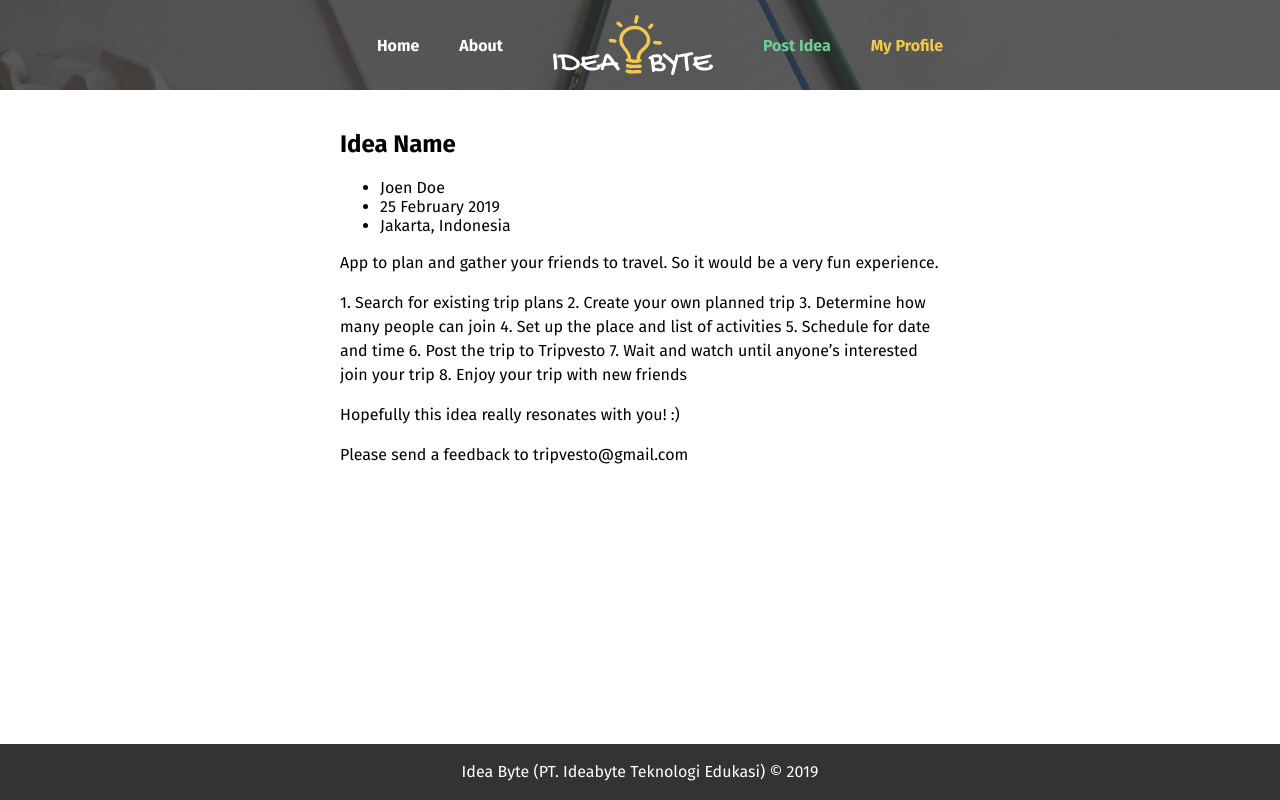
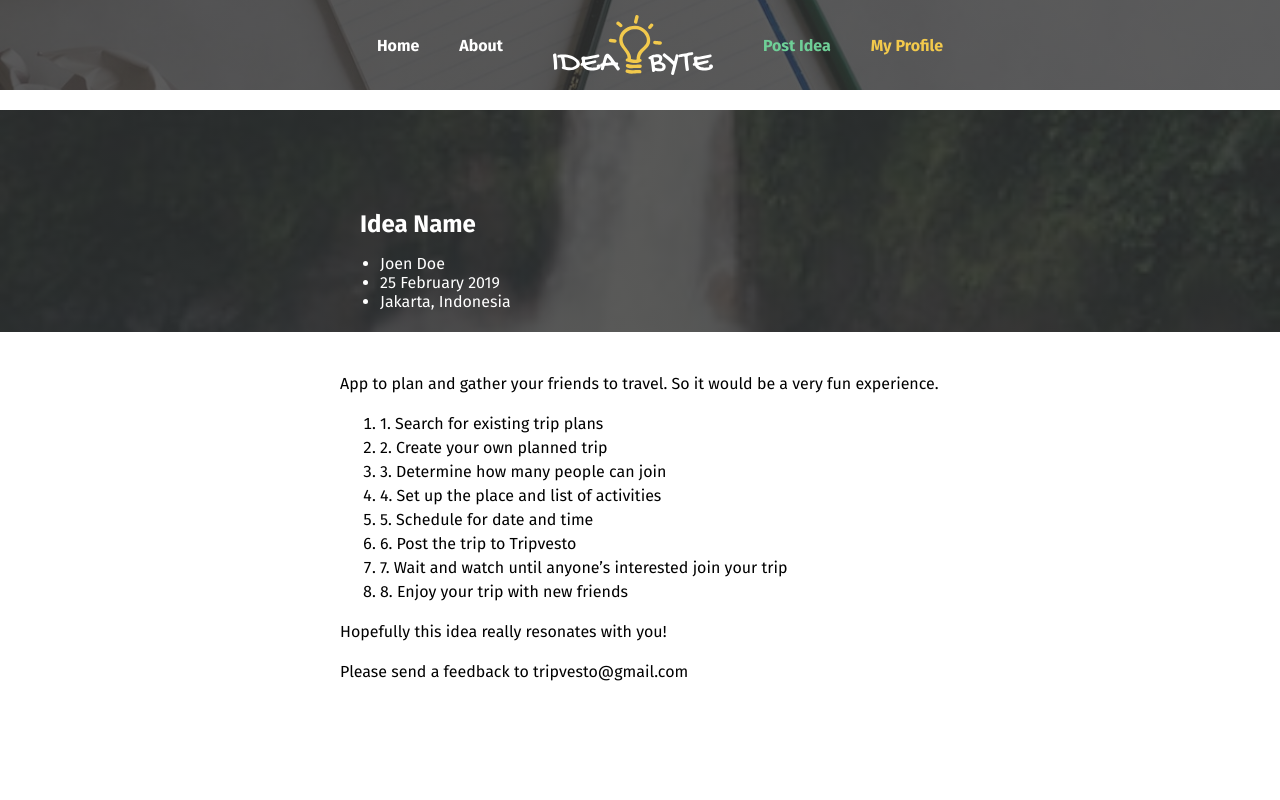
Before and after one commit to bearmentor-community/ideabyte-frontend, a React (Create React App) app: page /ideas/1 in a window 1280 px wide. Shown: the top 800 px of the page. Built offline with nearby package versions, Linux system fonts and the light colour scheme; no server answers.

Commit message:
Improve Idea page

```diff
--- a/src/components/Content.js
+++ b/src/components/Content.js
@@ -5,6 +5,7 @@ import styled from '@emotion/styled'
 const Main = styled.main`
   margin: 0 auto;
   flex: 1;
+  margin-top: 20px;
 
   @media all and (min-width: 1024px) and (max-width: 1280px) {
     width: ${props => (props.width ? props.width : '1000px')};
--- a/src/components/Footer.js
+++ b/src/components/Footer.js
@@ -7,7 +7,7 @@ const StyledFooter = styled.footer`
   display: flex;
   justify-content: center;
   color: #fff;
-  margin-top: 50px;
+  margin-top: 200px;
 `
 
 const Footer = () => {
--- a/src/components/Header.js
+++ b/src/components/Header.js
@@ -3,7 +3,6 @@ import React from 'react'
 import styled from '@emotion/styled'
 
 const StyledHeader = styled.header`
-  margin-bottom: 20px;
   background: #333;
   background: linear-gradient(hsla(0, 0%, 20%, 0.8), hsla(0, 0%, 20%, 0.8)),
     url('/assets/images/cover-background.jpg') no-repeat center;
--- a/src/components/Heading.js
+++ b/src/components/Heading.js
@@ -27,6 +27,8 @@ const Heading = ({ size, align, scheme, margin, children }) => {
     return <Heading2 scheme={scheme}>{children}</Heading2>
   } else if (size === 3) {
     return <Heading3 scheme={scheme}>{children}</Heading3>
+  } else {
+    return <Heading1 scheme={scheme}>{children}</Heading1>
   }
 }
 
--- a/src/components/IdeaCard.js
+++ b/src/components/IdeaCard.js
@@ -59,7 +59,7 @@ const IdeaCard = ({ index }) => {
   }
 
   return (
-    <Link to="/">
+    <Link to="/ideas/1">
       <Card>
         <CardImage src={`/assets/images/traveling.jpg`} alt="Card Image" />
         <CardData>
--- a/src/layouts/PageSimple.js
+++ b/src/layouts/PageSimple.js
@@ -5,11 +5,11 @@ import HeaderSimple from '../components/HeaderSimple'
 import Content from '../components/Content'
 import Footer from '../components/Footer'
 
-const PageSimple = ({ children }) => {
+const PageSimple = ({ width, children }) => {
   return (
     <Page>
       <HeaderSimple />
-      <Content width="600px">{children}</Content>
+      <Content width={width ? width : '600px'}>{children}</Content>
       <Footer />
     </Page>
   )
--- a/src/pages/Idea.js
+++ b/src/pages/Idea.js
@@ -1,37 +1,80 @@
 import React from 'react'
+import styled from '@emotion/styled'
 
 import Meta from '../layouts/Meta'
 import PageSimple from '../layouts/PageSimple'
 
+const IdeaCover = styled.section`
+  margin-bottom: 40px;
+  background: #333;
+  background: linear-gradient(hsla(0, 0%, 20%, 0.8), hsla(0, 0%, 20%, 0.8)),
+    url('/assets/images/traveling.jpg') no-repeat center;
+  background-size: cover;
+  padding-top: 100px;
+  padding-bottom: 5px;
+`
+
+const IdeaHeader = styled.div`
+  width: 600px;
+  margin: 0 auto;
+`
+
+const IdeaHeading = styled.h2`
+  text-align: left;
+  color: #fff;
+  padding-left: 20px;
+  margin: 0;
+`
+
+const IdeaMeta = styled.ul`
+  color: #fff;
+`
+
+const Section = styled.section`
+  width: 600px;
+  margin: 0 auto;
+`
+
 const Idea = () => {
   return (
-    <PageSimple>
+    <PageSimple width="100%">
       <Meta title="Idea Name" />
-      <section>
-        <div>
-          <h2>Idea Name</h2>
-        </div>
-        <ul>
-          <li>Joen Doe</li>
-          <li>25 February 2019</li>
-          <li>Jakarta, Indonesia</li>
-        </ul>
+
+      <IdeaCover>
+        <IdeaHeader>
+          <IdeaHeading>Idea Name</IdeaHeading>
+          <IdeaMeta>
+            <li>Joen Doe</li>
+            <li>25 February 2019</li>
+            <li>Jakarta, Indonesia</li>
+          </IdeaMeta>
+        </IdeaHeader>
+      </IdeaCover>
+
+      <Section>
         <div>
           <p>
             App to plan and gather your friends to travel. So it would be a very
             fun experience.
           </p>
           <p>
-            1. Search for existing trip plans 2. Create your own planned trip 3.
-            Determine how many people can join 4. Set up the place and list of
-            activities 5. Schedule for date and time 6. Post the trip to
-            Tripvesto 7. Wait and watch until anyone’s interested join your trip
-            8. Enjoy your trip with new friends
+            <ol>
+              <li>1. Search for existing trip plans</li>
+              <li>2. Create your own planned trip</li>
+              <li>3. Determine how many people can join</li>
+              <li>4. Set up the place and list of activities</li>
+              <li>5. Schedule for date and time</li>
+              <li>6. Post the trip to Tripvesto</li>
+              <li>
+                7. Wait and watch until anyone’s interested join your trip
+              </li>
+              <li>8. Enjoy your trip with new friends</li>
+            </ol>
           </p>
-          <p>Hopefully this idea really resonates with you! :)</p>
+          <p>Hopefully this idea really resonates with you!</p>
           <p>Please send a feedback to tripvesto@gmail.com</p>
         </div>
-      </section>
+      </Section>
     </PageSimple>
   )
 }
```
